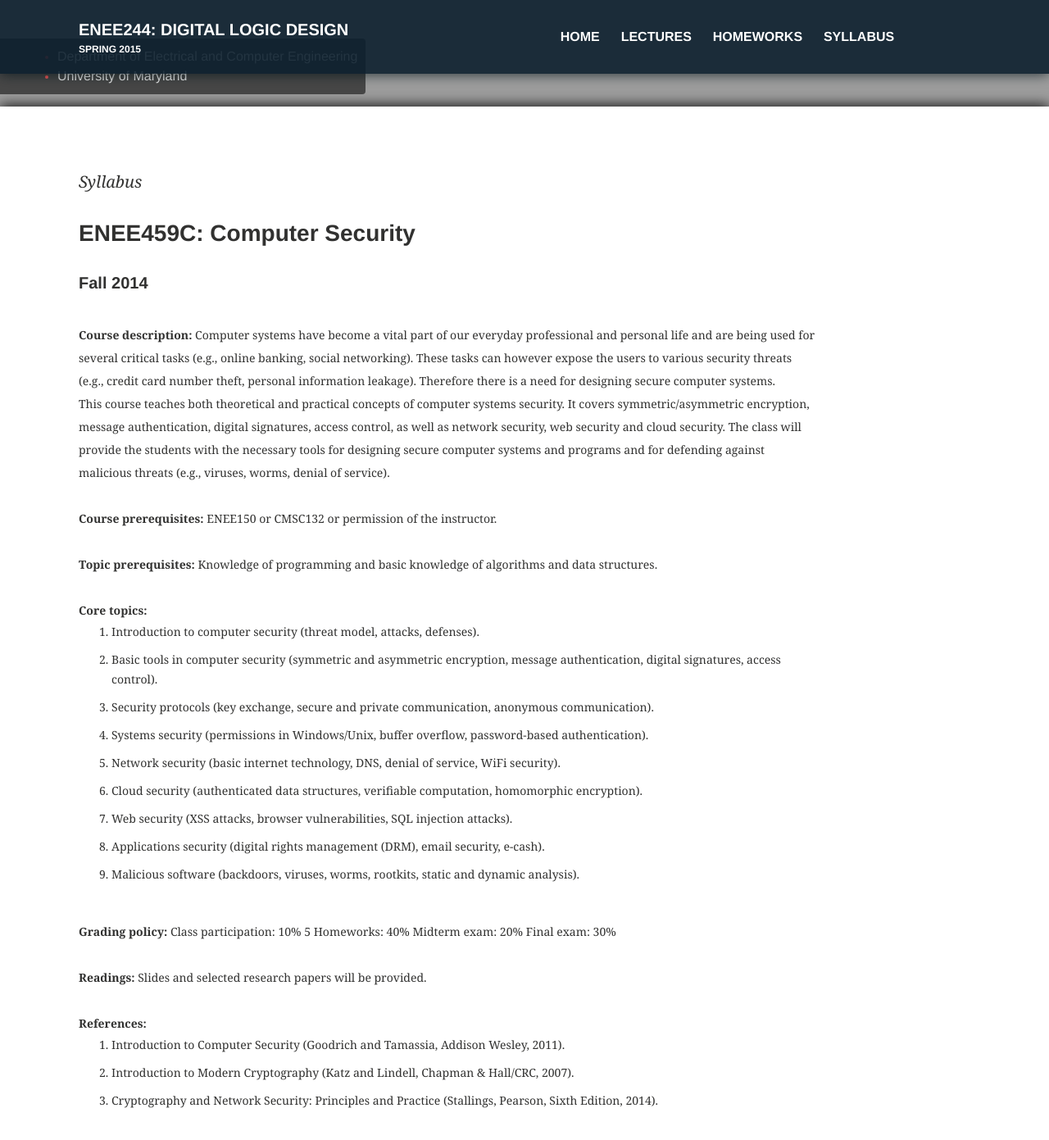
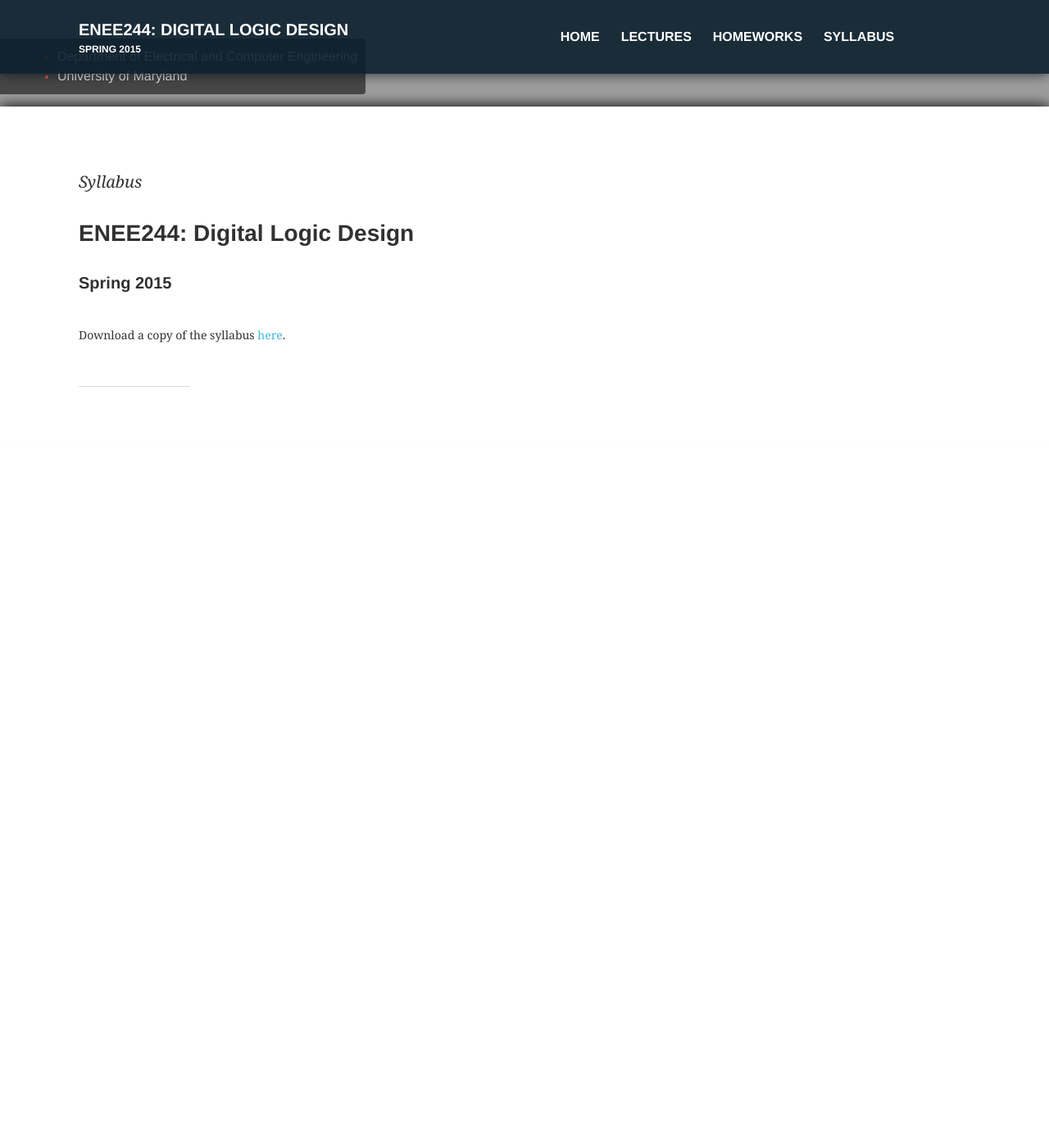
Before and after one commit to enee244/enee244.github.io, a Jekyll site: the page built from syllabus/index.md, in a window 1280 px wide and 1400 px high, scrolled down 270 px. Shown: the top 1391 px of the window at 82% size. Built offline with Jekyll 4.4.1, drawn with Linux system fonts in a browser that asks for light colours; after the commit the page ends 900 px from its top, so only the background shows below that.

Commit message:
Update index.md

```diff
--- a/syllabus/index.md
+++ b/syllabus/index.md
@@ -10,61 +10,9 @@ published: true
 
 
 
-##ENEE459C: Computer Security
+##ENEE244: Digital Logic Design
 
-###Fall 2014
-<br />
-
-**Course description:**
-Computer systems have become a vital part of our everyday professional and personal life and are being used for several critical tasks (e.g., online banking, social networking). These tasks can however expose the users to various security threats (e.g., credit card number theft, personal information leakage). Therefore there is a need for designing secure computer systems.
-<br />
-This course teaches both theoretical and practical concepts of computer systems security. It covers symmetric/asymmetric encryption, message authentication, digital signatures, access control, as well as network security, web security and cloud security. The class will provide the students with the necessary tools for designing secure computer systems and programs and for defending against malicious threats (e.g., viruses, worms, denial of service).
-
-<br />
-
-**Course prerequisites:**
-ENEE150 or CMSC132 or permission of the instructor.
-
-<br />
-
-**Topic prerequisites:**
-Knowledge of programming and basic knowledge of algorithms and data structures.
-
-<br />
-
-**Core topics:**
-
-1. Introduction to computer security (threat model, attacks, defenses).
-2. Basic tools in computer security (symmetric and asymmetric encryption, message authentication, digital signatures, access control).
-3. Security protocols (key exchange, secure and private communication, anonymous communication).
-4. Systems security (permissions in Windows/Unix, buffer overflow, password-based authentication).
-6. Network security (basic internet technology, DNS, denial of service, WiFi security).
-5. Cloud security (authenticated data structures, verifiable computation, homomorphic encryption).
-7. Web security (XSS attacks, browser vulnerabilities, SQL injection attacks).
-8. Applications security (digital rights management (DRM), email security, e-cash).
-9. Malicious software (backdoors, viruses, worms, rootkits, static and dynamic analysis).
-
-<br />
-
-**Grading policy:**
-Class participation: 10%
-5 Homeworks: 40%
-Midterm exam: 20%
-Final exam: 30%
-
-<br />
-
-**Readings:**
-Slides and selected research papers will be provided.
-
-<br />
-
-**References:**
-
-1. Introduction to Computer Security (Goodrich and Tamassia, Addison Wesley, 2011).
-2. Introduction to Modern Cryptography (Katz and Lindell, Chapman & Hall/CRC, 2007).
-3. Cryptography and Network Security: Principles and Practice (Stallings, Pearson, Sixth Edition, 2014).
-
+###Spring 2015
 <br />
 
 Download a copy of the syllabus [here](http://enee459c.github.io/syllabus/syllabus-ENEE-459-c.pdf).
```
